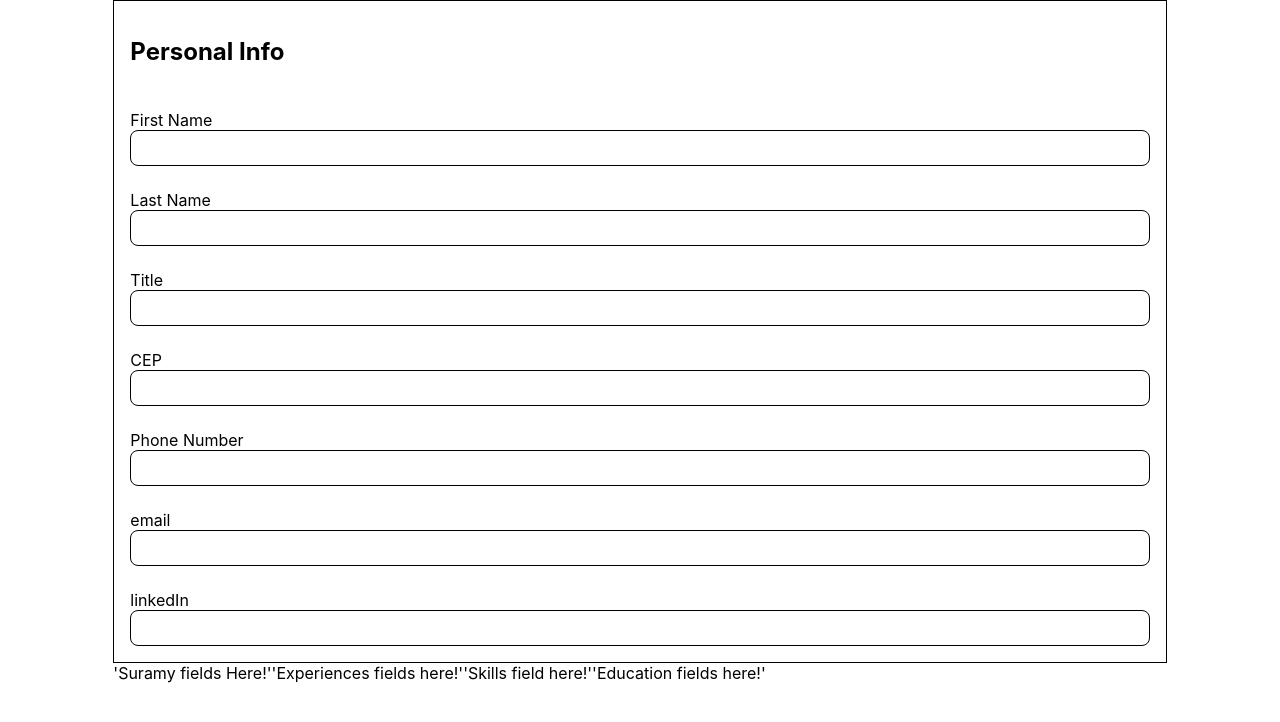
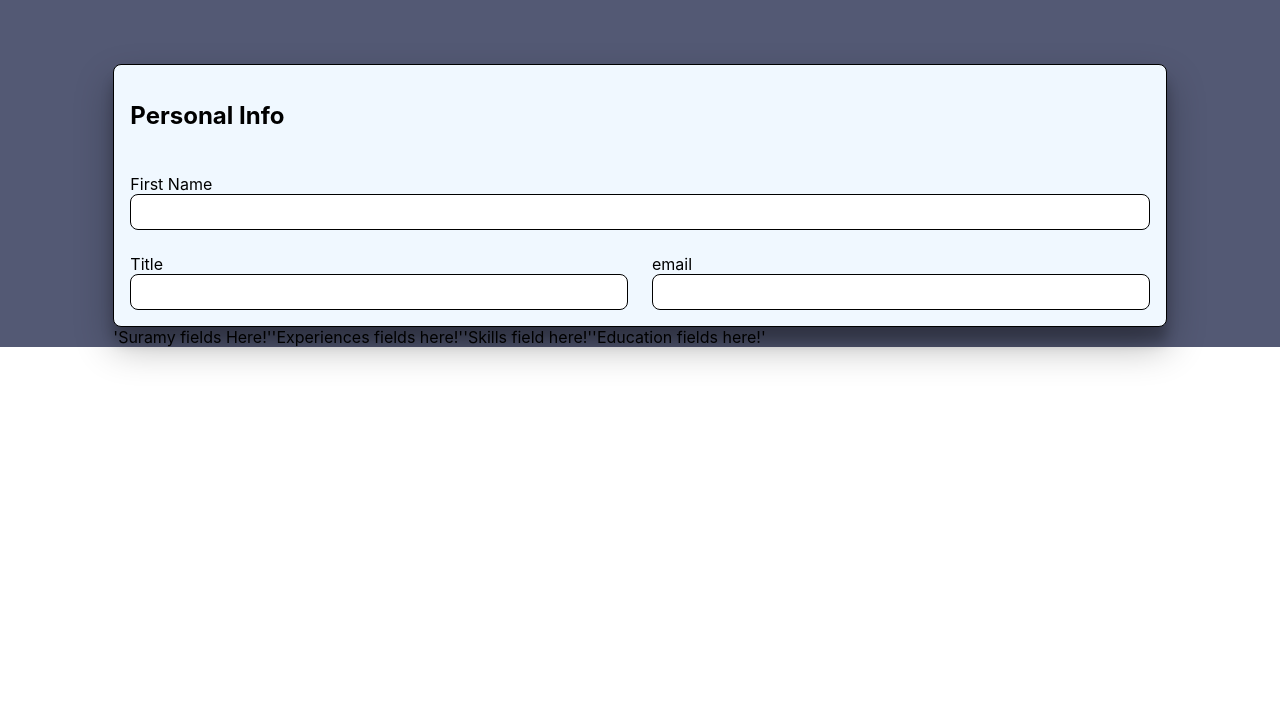
Before and after one commit to izumi-san/cv-generator, a React (Create React App) app: page / in a window 1280 px wide. Shown: the top 722 px of the page. Built offline with nearby package versions, Linux system fonts and the light colour scheme; the HTML template or start-up script is replaced by a standard one.

Commit message:
form personal info section rededigned, changed color and hide fileds

```diff
--- a/src/App.css
+++ b/src/App.css
@@ -1,5 +1,7 @@
 .App {
   padding-inline: 0.5rem;
+  background-color: #535974;
+  padding-top: 4rem;
 }
 
 @media (min-width: 40em) {
--- a/src/components/FormContainer/CustomInput/CustomInput.module.scss
+++ b/src/components/FormContainer/CustomInput/CustomInput.module.scss
@@ -10,7 +10,6 @@
     border-radius: 8px;
     height: 2rem;
     padding-left: 0.5rem;
-    font-size: 1rem;
     &:focus {
       outline: none;
       box-shadow: 0px 2px 2px royalblue;
--- a/src/components/FormContainer/FormSection.module.scss
+++ b/src/components/FormContainer/FormSection.module.scss
@@ -4,11 +4,13 @@
   & > section {
     padding: 1rem;
   }
-  @media (min-width: 320px){
-   & > section {
-    border: 1px solid;
-    display: grid;
-    gap: 1.5rem;
-  }
+  @media (min-width: 320px) {
+    & > section {
+      border: 1px solid;
+      display: flex;
+      gap: 1.5rem;
+      flex-direction: column;
+      border-radius: 8px;
+    }
   }
 }
--- /dev/null
+++ b/src/components/FormContainer/components/PersonalInfoSection/PersonalInfoSection.module.scss
@@ -0,0 +1,17 @@
+.container {
+  background-color: #f0f8ff;
+  box-shadow: rgba(0, 0, 0, 0.3) 0px 19px 38px,
+    rgba(0, 0, 0, 0.22) 0px 15px 12px;
+
+  .containerFields {
+    display: flex;
+    gap: 1.5rem;
+    flex-wrap: wrap;
+    div {
+      flex-grow: 1;
+    }
+    .inputCep {
+      width: 50rem;
+    }
+  }
+}
--- a/src/components/FormContainer/components/PersonalInfoSection/index.tsx
+++ b/src/components/FormContainer/components/PersonalInfoSection/index.tsx
@@ -1,4 +1,5 @@
 import CustomInput from './../../CustomInput';
+import style from './PersonalInfoSection.module.scss';
 
 interface Props {
   formValues: {
@@ -15,7 +16,7 @@ interface Props {
 
 function PersonalInfoSection(props: Props) {
   return (
-    <section>
+    <section className={style.container}>
       <h2>Personal Info</h2>
       <CustomInput
         name={'firstName'}
@@ -25,6 +26,8 @@ function PersonalInfoSection(props: Props) {
         label={'First Name'}
         onChange={props.handleInputs}
       />
+      {/*
+      <div className={style.containerFields}>
         <CustomInput
           name={'lastName'}
           value={props.formValues.lastName}
@@ -33,6 +36,9 @@ function PersonalInfoSection(props: Props) {
           label={'Last Name'}
           onChange={props.handleInputs}
         />
+      </div>
+        */}
+      <div className={style.containerFields}>
         <CustomInput
           name={'title'}
           value={props.formValues.title}
@@ -42,21 +48,15 @@ function PersonalInfoSection(props: Props) {
           onChange={props.handleInputs}
         />
         <CustomInput
-        name={'cep'}
-        value={props.formValues.cep}
+          name={'email'}
+          value={props.formValues.email}
           placeholder={''}
           type={'text'}
-        label={'CEP'}
+          label={'email'}
           onChange={props.handleInputs}
         />
-      <CustomInput
-        name={'phoneNumber'}
-        value={props.formValues.phoneNumber}
-        placeholder={''}
-        type={'text'}
-        label={'Phone Number'}
-        onChange={props.handleInputs}
-      />
+      </div>
+      {/*
         <CustomInput
           name={'email'}
           value={props.formValues.email}
@@ -73,6 +73,26 @@ function PersonalInfoSection(props: Props) {
           label={'linkedIn'}
           onChange={props.handleInputs}
         />
+
+      <div className={style.containerFields}>
+        <CustomInput
+          name={'phoneNumber'}
+          value={props.formValues.phoneNumber}
+          placeholder={''}
+          type={'text'}
+          label={'Phone Number'}
+          onChange={props.handleInputs}
+        />
+        <CustomInput
+          name={'cep'}
+          value={props.formValues.cep}
+          placeholder={''}
+          type={'text'}
+          label={'CEP'}
+          onChange={props.handleInputs}
+        />
+      </div>
+      */}
     </section>
   );
 }
```
Also changed, not shown: src/App.js (+6 -4 lines). Lines whose indentation alone changed are shown as unchanged.
